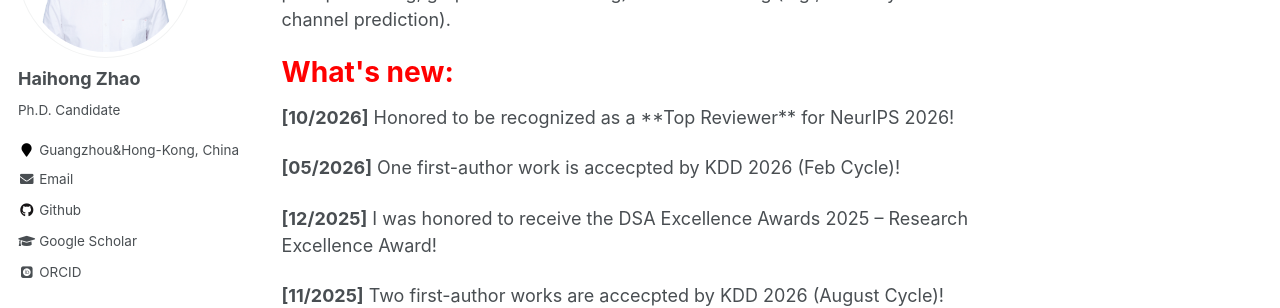
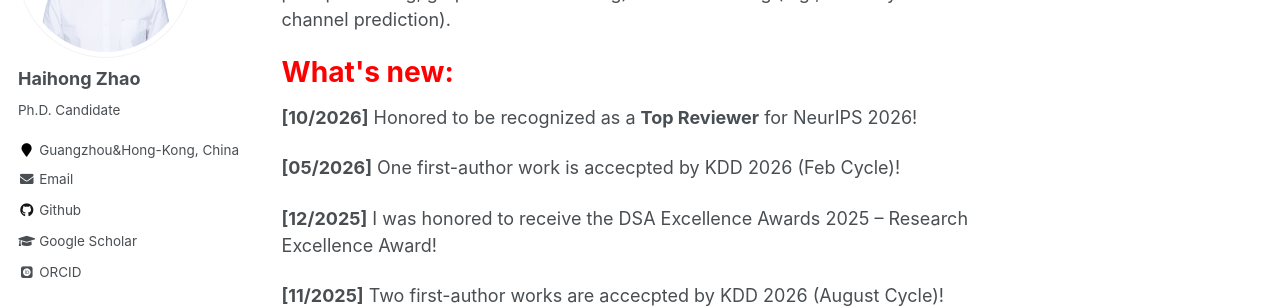
Before and after one commit to cshhzhao/cshhzhao.github.io, a Jekyll site: the page built from _pages/about.md, in a window 1280 px wide and 900 px high, scrolled down 393 px. Shown: the part 153-461 px from the top of the window. Built offline with Jekyll 4.4.1, drawn with Linux system fonts in a browser that asks for light colours; some web fonts are replaced.

```diff
--- a/_pages/about.md
+++ b/_pages/about.md
@@ -25,7 +25,7 @@ My research interests include Graph Foundation Model (e.g., graph neural network
 Data Mining (e.g., anomaly detection and channel prediction).
 
 <h1 style="color:red">What's  new:</h1>
-<p><b>[10/2026]</b> Honored to be recognized as a **Top Reviewer** for NeurIPS 2026!</p>
+<p><b>[10/2026]</b> Honored to be recognized as a <b>Top Reviewer</b> for NeurIPS 2026!</p>
 <p><b>[05/2026]</b> One first-author work is accecpted by KDD 2026 (Feb Cycle)! <p>
 <p><b>[12/2025]</b> I was honored to receive the DSA Excellence Awards 2025 – Research Excellence Award! <p>
 <p><b>[11/2025]</b> Two first-author works are accecpted by KDD 2026 (August Cycle)! <p>
```
